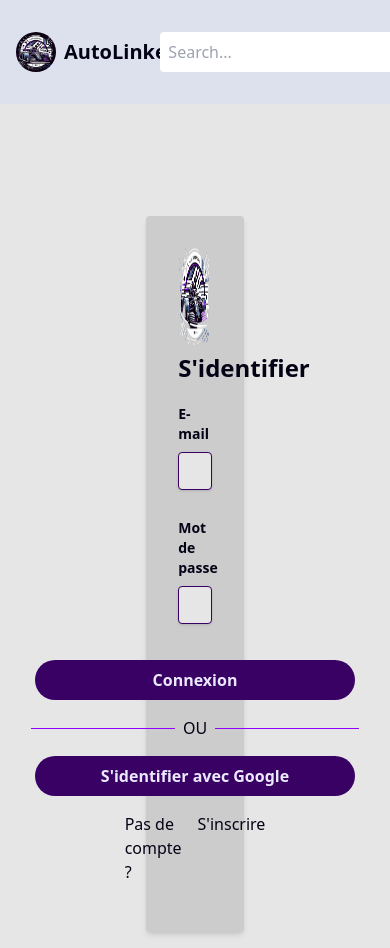
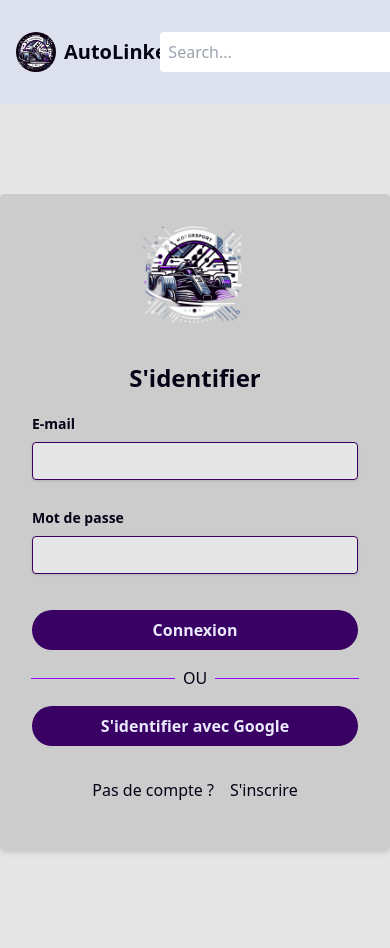
Before and after one commit to Projet-NASA/Front, a Nuxt app: page /login in a window 390 px wide. Shown: the top 948 px of the page. Built offline with nearby package versions, Linux system fonts and the light colour scheme.

Commit message:
form connexion responsive

```diff
--- a/pages/login.vue
+++ b/pages/login.vue
@@ -1,8 +1,8 @@
 <template>
-  <section class="bg-background-default w-full h-screen flex justify-center">
-    <div class="w-1/4 my-28">
+  <section class="bg-background-default min-h-screen flex justify-center items-center">
+    <div class="w-full sm:w-3/4 md:w-1/2 lg:w-1/3 xl:w-1/4 my-8">
       <form @submit.prevent="submitForm" class="bg-background-200 shadow-md rounded px-8 pt-6 pb-8 mb-2">
-        <div class="flex justify-center items-center">
+        <div class="flex justify-center items-center mb-8">
           <img src="../assets/images/logo-transparent.png" class="w-28 h-28" />
         </div>
 
@@ -13,31 +13,31 @@
             class="bg-background-default shadow appearance-none border-primary-800 border rounded w-full py-2 px-3 text-text-default mb-3 leading-tight focus:outline-none focus:shadow-outline" />
         </div>
         <div class="mb-6">
-          <label for="name" class="block text-text-default text-sm font-bold mb-2">Mot de passe</label>
+          <label for="password" class="block text-text-default text-sm font-bold mb-2">Mot de passe</label>
           <input id="password" v-model="user.password" type="password" required
             class="bg-background-default shadow appearance-none border-primary-800 border rounded w-full py-2 px-3 text-text-default mb-3 leading-tight focus:outline-none focus:shadow-outline" />
         </div>
-        <div class="flex flex-col items-center justify-between">
-          <div class="flex items-center justify-between">
+        <div class="flex flex-col items-center justify-between mb-8">
+          <div class="flex items-center justify-between w-full mb-4">
             <button type="submit"
-              class="bg-primary-800 hover:bg-primary-default transition-colors duration-300 text-text-50 font-bold py-2 px-4 rounded-full focus:outline-none focus:shadow-outline w-80">
+              class="bg-primary-800 hover:bg-primary-default transition-colors duration-300 text-text-50 font-bold py-2 px-4 rounded-full focus:outline-none focus:shadow-outline w-full ">
               Connexion
             </button>
           </div>
-          <div class="flex items-center my-4">
+          <div class="flex items-center mb-4">
             <div class="h-px w-36 bg-primary-default"></div>
             <p class="mx-2 text-text-default">OU</p>
             <div class="h-px w-36 bg-primary-default"></div>
           </div>
-          <div class="flex items-center justify-between">
+          <div class="flex items-center justify-between w-full">
             <button
-              class="bg-primary-800 hover:bg-primary-default transition-colors duration-300 text-text-50 font-bold py-2 px-4 rounded-full focus:outline-none focus:shadow-outline w-80">
+              class="bg-primary-800 hover:bg-primary-default transition-colors duration-300 text-text-50 font-bold py-2 px-4 rounded-full focus:outline-none focus:shadow-outline w-full" >
               S'identifier avec Google
             </button>
           </div>
         </div>
 
-        <div class="flex justify-center gap-4 my-4">
+        <div class="flex justify-center gap-4 mb-4">
           <p class="text-text-default">Pas de compte ?</p>
           <NuxtLink to="/register/step1" class="hover:underline decoration-solid text-text-default">
             S'inscrire
```
